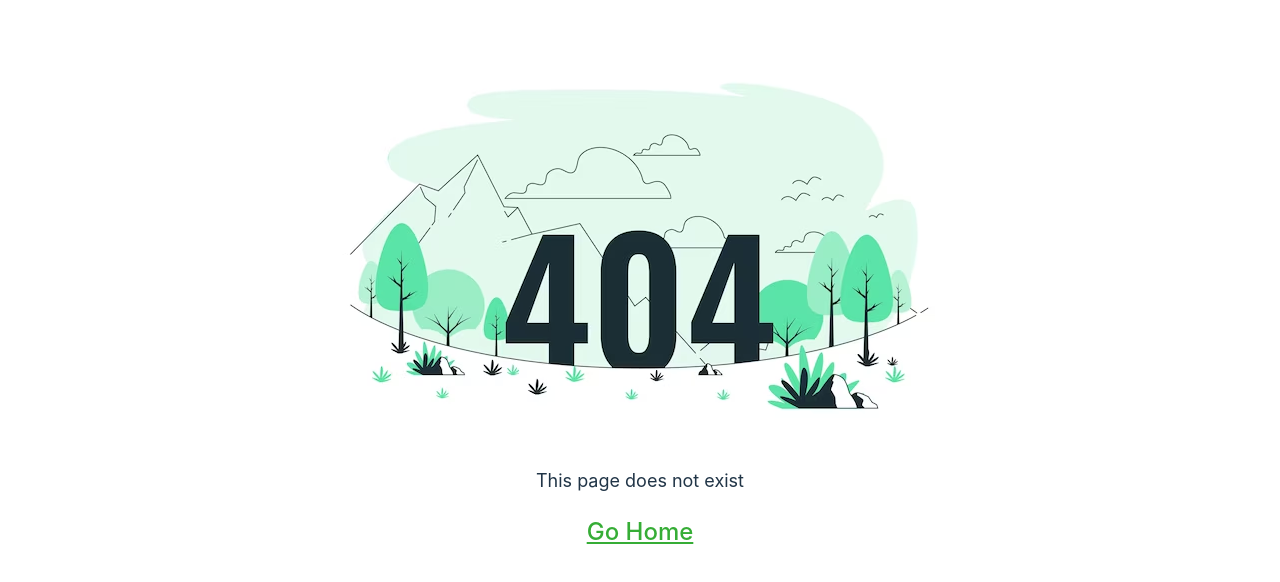
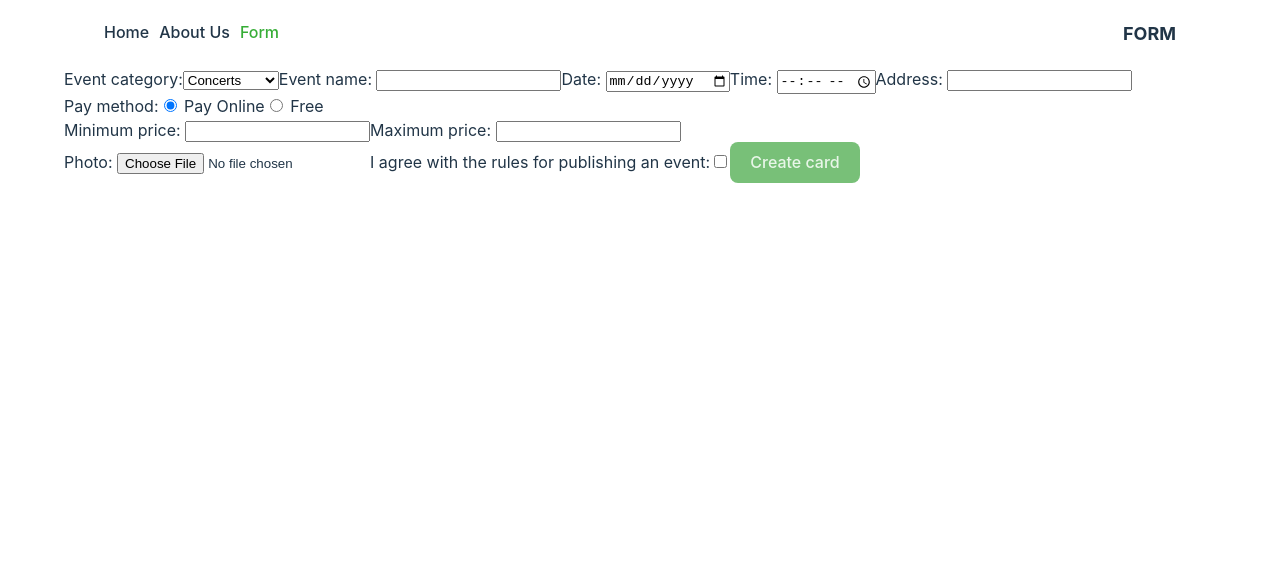
Before and after one commit to shutikate/react-rs-school, a React (Vite) app: page /form in a window 1280 px wide. Before the commit this address led to /404. Shown: the top 582 px of the page. Built offline with nearby package versions, Linux system fonts and the light colour scheme.

Commit message:
feat: install eslint-plugin-testing-library, add form page and fields

```diff
--- a/package.json
+++ b/package.json
@@ -32,6 +32,7 @@
     "eslint-plugin-prettier": "^4.0.0",
     "eslint-plugin-react": "^7.29.4",
     "eslint-plugin-react-hooks": "^4.6.0",
+    "eslint-plugin-testing-library": "^5.10.2",
     "husky": "^7.0.4",
     "jsdom": "^21.1.1",
     "lint-staged": "^12.4.1",
--- a/src/App.tsx
+++ b/src/App.tsx
@@ -8,6 +8,7 @@ import {
 import { Home } from './pages/Home/Home';
 import Layout from './components/Layout/Layout';
 import { AboutUs } from './pages/AboutUs/AboutUs';
+import { FormPage } from './pages/FormPage/FormPage';
 import { NotFound } from './pages/NotFound/NotFound';
 
 const router = createBrowserRouter(
@@ -16,6 +17,7 @@ const router = createBrowserRouter(
       <Route path="/" element={<Layout />}>
         <Route index element={<Home />} />
         <Route path="about-us" element={<AboutUs />} />
+        <Route path="form" element={<FormPage />} />
       </Route>
       <Route path="404" element={<NotFound />} />
       <Route path="*" element={<Navigate to="/404" replace />} />
--- a/src/components/Button/Button.tsx
+++ b/src/components/Button/Button.tsx
@@ -3,10 +3,15 @@ import style from './Button.module.scss';
 
 interface Props {
   text: string;
+  type: 'submit' | 'button';
 }
 
 export class Button extends Component<Props> {
   render() {
-    return <button className={style.button}>{this.props.text}</button>;
+    return (
+      <button type={this.props.type} className={style.button}>
+        {this.props.text}
+      </button>
+    );
   }
 }
--- /dev/null
+++ b/src/components/Form/Form.tsx
@@ -0,0 +1,58 @@
+import { Component } from 'react';
+import { Button } from '../Button/Button';
+
+export class Form extends Component {
+  render() {
+    return (
+      <form method="post">
+        <label>
+          Event category:
+          <select name="selectedCategory">
+            <option value="concerts">Concerts</option>
+            <option value="for-children">For Children</option>
+            <option value="festivals">Festivals</option>
+            <option value="sport">Sport</option>
+          </select>
+        </label>
+        <label>
+          Event name: <input type="text" />
+        </label>
+        <label>
+          Date: <input type="date" />
+        </label>
+        <label>
+          Time: <input type="time" />
+        </label>
+        <label>
+          Address: <input type="text" />
+        </label>
+        <p>
+          Pay method:
+          <label>
+            <input type="radio" name="payMethod" value="pay-online" defaultChecked={true} /> Pay
+            Online
+          </label>
+          <label>
+            <input type="radio" name="payMethod" value="free" /> Free
+          </label>
+        </p>
+        <div>
+          <label>
+            Minimum price: <input type="number" />
+          </label>
+          <label>
+            Maximum price: <input type="number" />
+          </label>
+        </div>
+        <label>
+          Photo: <input type="file" />
+        </label>
+        <label>
+          I agree with the rules for publishing an event:
+          <input type="checkbox" name="myCheckbox" />
+        </label>
+        <Button type={'submit'} text={'Create card'} />
+      </form>
+    );
+  }
+}
--- a/src/components/Header/Header.tsx
+++ b/src/components/Header/Header.tsx
@@ -21,6 +21,9 @@ export class Header extends Component<Props> {
           <NavLink to="/about-us" className={isActive}>
             About Us
           </NavLink>
+          <NavLink to="/form" className={isActive}>
+            Form
+          </NavLink>
         </div>
         <p className={style.namePage}>
           {this.props.location.pathname === '/'
--- a/src/components/SearchBar/SearchBar.tsx
+++ b/src/components/SearchBar/SearchBar.tsx
@@ -38,7 +38,7 @@ export class SearchBar extends Component<Props, State> {
           value={this.state.searchValue}
           onChange={this.changeInputValue}
         ></input>
-        <Button text={'Search'} />
+        <Button type={'button'} text={'Search'} />
       </div>
     );
   }
--- /dev/null
+++ b/src/pages/FormPage/FormPage.tsx
@@ -0,0 +1,12 @@
+import { Component } from 'react';
+import { Form } from '../../components/Form/Form';
+
+export class FormPage extends Component {
+  render() {
+    return (
+      <div>
+        <Form />
+      </div>
+    );
+  }
+}
```
Also changed, not shown: .eslintrc.json, 1 other file (tests, documents, lock files or other folders).
